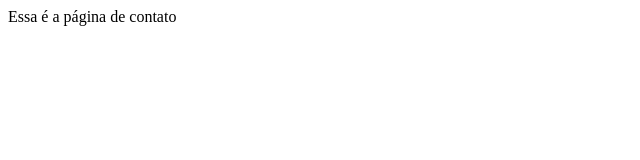
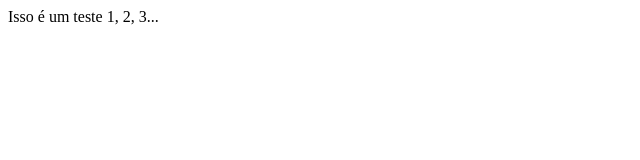
Before and after one commit to MayaraRocha95/reprograma-02, a plain HTML site: page contato.html in a window 1280 px wide. Shown: the full height of the page, 0-640 px from the left. Drawn offline with Linux system fonts and the light colour scheme.

Commit message:
Alterando o texto de contato.html

```diff
--- a/contato.html
+++ b/contato.html
@@ -7,6 +7,6 @@
   <title>Document</title>
 </head>
 <body>
-  Essa é a página de contato
+  Isso é um teste 1, 2, 3...
 </body>
 </html>
```
